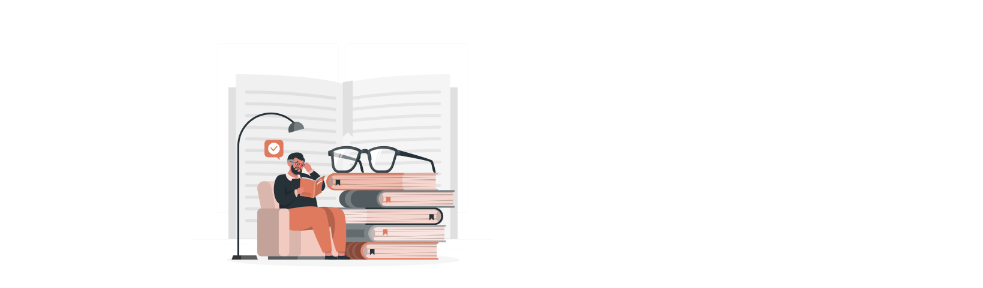
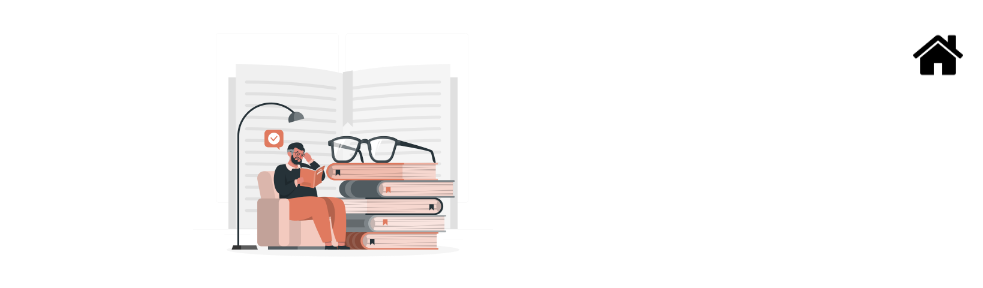
Before and after one commit to AditiNaldurgkar/book-frontend, a React app: page /add in a window 1280 px wide. Shown: the top 288 px of the page, without its empty margins (297-1280 px from the left). Built offline with nearby package versions, Linux system fonts and the light colour scheme.

Commit message:
add pg css

```diff
--- a/src/views/add/add.css
+++ b/src/views/add/add.css
@@ -26,10 +26,20 @@ input{
 input:hover{
     box-shadow: 2px 2px 2px 2px grey ;
 }
-img{
+.homeimg{
+    height: 50px;
+    position:fixed;
+    top:30px;
+    display: inline;
+    margin-bottom: 0px;
+    right:20px;
+    cursor: pointer;
+}
+.img{
     height: 300px;
     display: block;
     margin: 10px auto;
+    margin-top: 0px;
 }
 .btn-add{
     display: block;
@@ -39,5 +49,10 @@ img{
     border: none;
     background-color: #1B4D3E;
     color:white;
+    cursor: pointer;
 
 }
+.btn-add:hover{
+    background-color: whitesmoke;
+    color: black;
+}
--- a/src/views/add/add.js
+++ b/src/views/add/add.js
@@ -4,12 +4,15 @@ import axios from 'axios'
 import  toast ,{ Toaster }from 'react-hot-toast'
 import "./add.css"
 import img1 from "./../../components/Reading glasses-rafiki.png"
+import home from "./../../components/home (2).png"
+import { Link } from 'react-router-dom'
 
 function Add() {
     const [name,Setname]=useState("")
     const [price,Setprice]=useState("")
   return (
     <div>
+        <Link to={"/"}> <img className='homeimg' src={home}></img></Link>
         <img className='img'
         src={img1}></img><span className='headingadd'>Add Book </span>
     <div className='form'>
```
Also changed, not shown: src/components/home (2).png (added).
